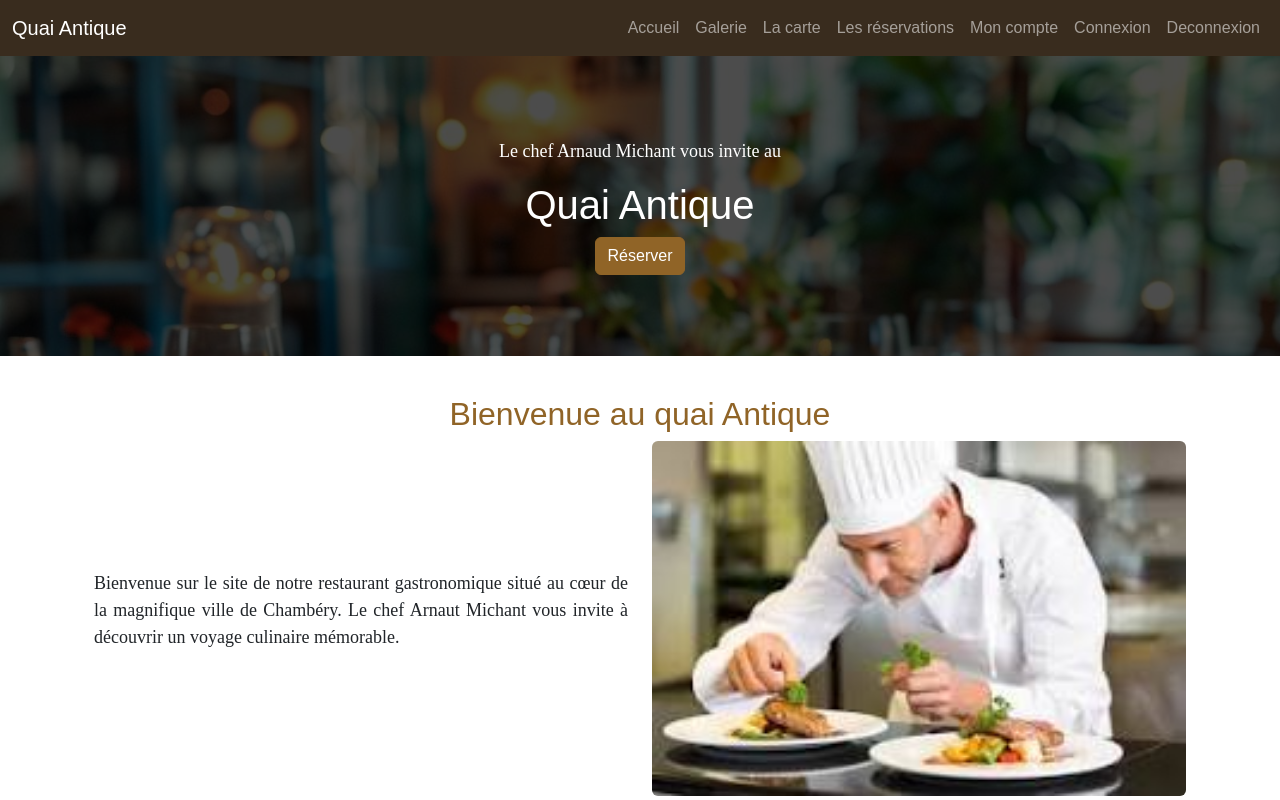
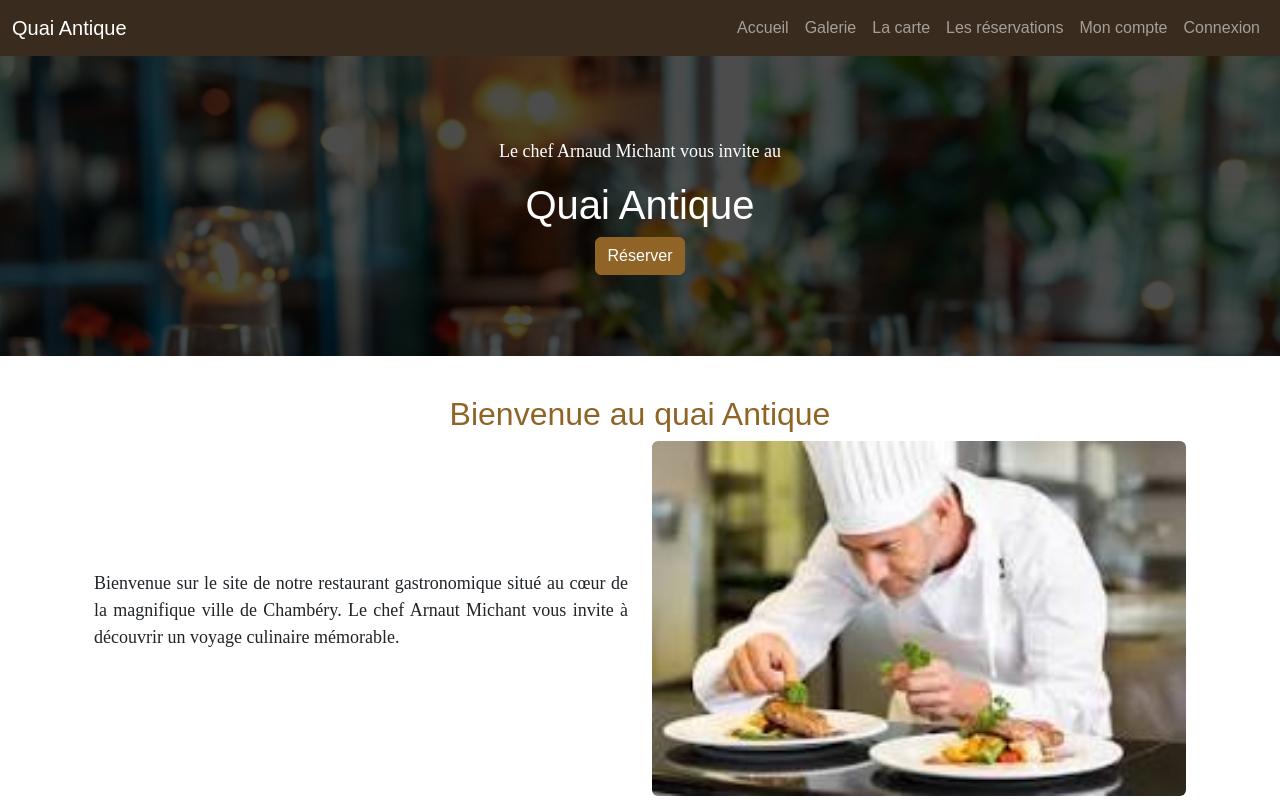
Before and after one commit to willems57/Quai-Antique_front-end2-, a website with bundled scripts: page index.html in a window 1280 px wide. Shown: the top 800 px of the page. Built offline with nearby package versions, Linux system fonts and the light colour scheme; files whose address does not match are found by name; a web font is replaced by a local one.

Commit message:
petite correction du dat-show deco

```diff
--- a/index.html
+++ b/index.html
@@ -40,7 +40,7 @@
                               <li class="nav-item" data-show="disconnected">
                                 <a class="nav-link" href="/signin">Connexion</a>
                               </li>
-                              <li class="nav-item" data-show="onnected">
+                              <li class="nav-item" data-show="connected">
                                 <button class="nav-link" id="signout-btn">Deconnexion</button>
                               </li>
                             </ul>
```
